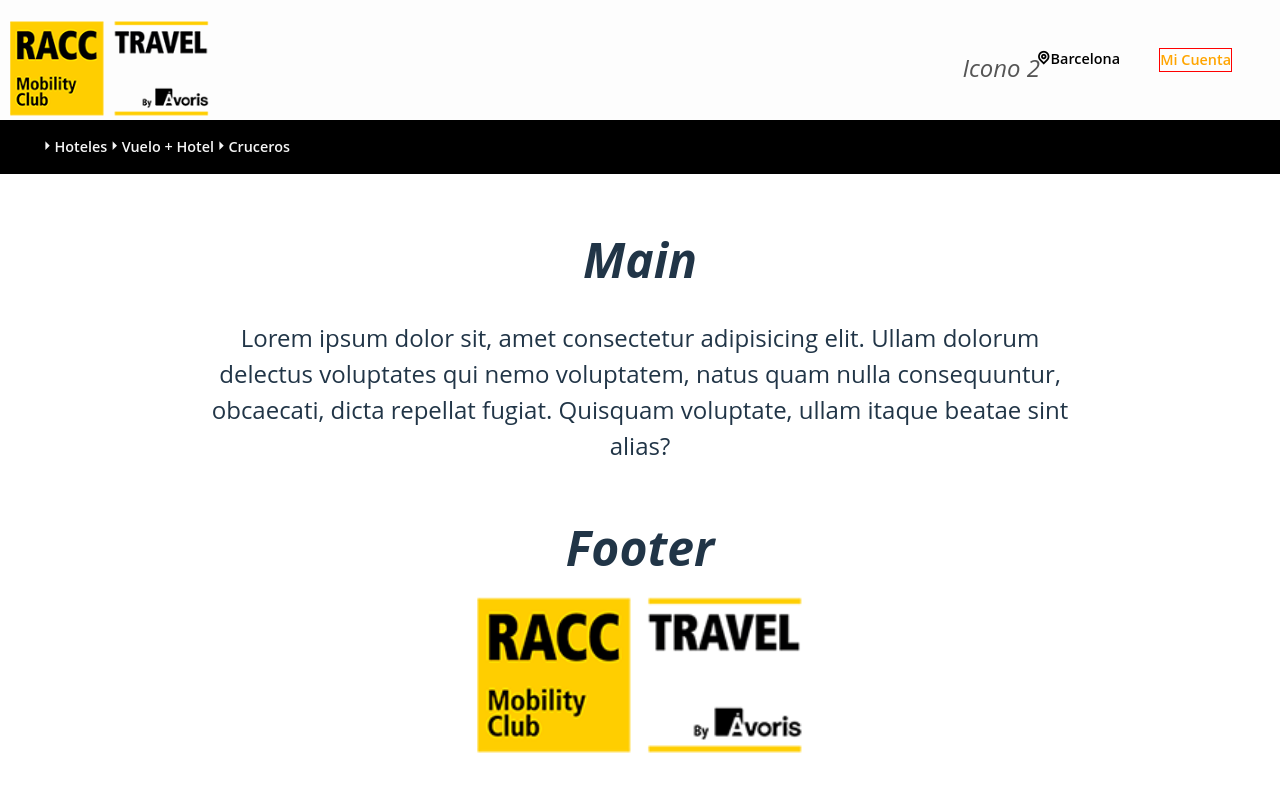
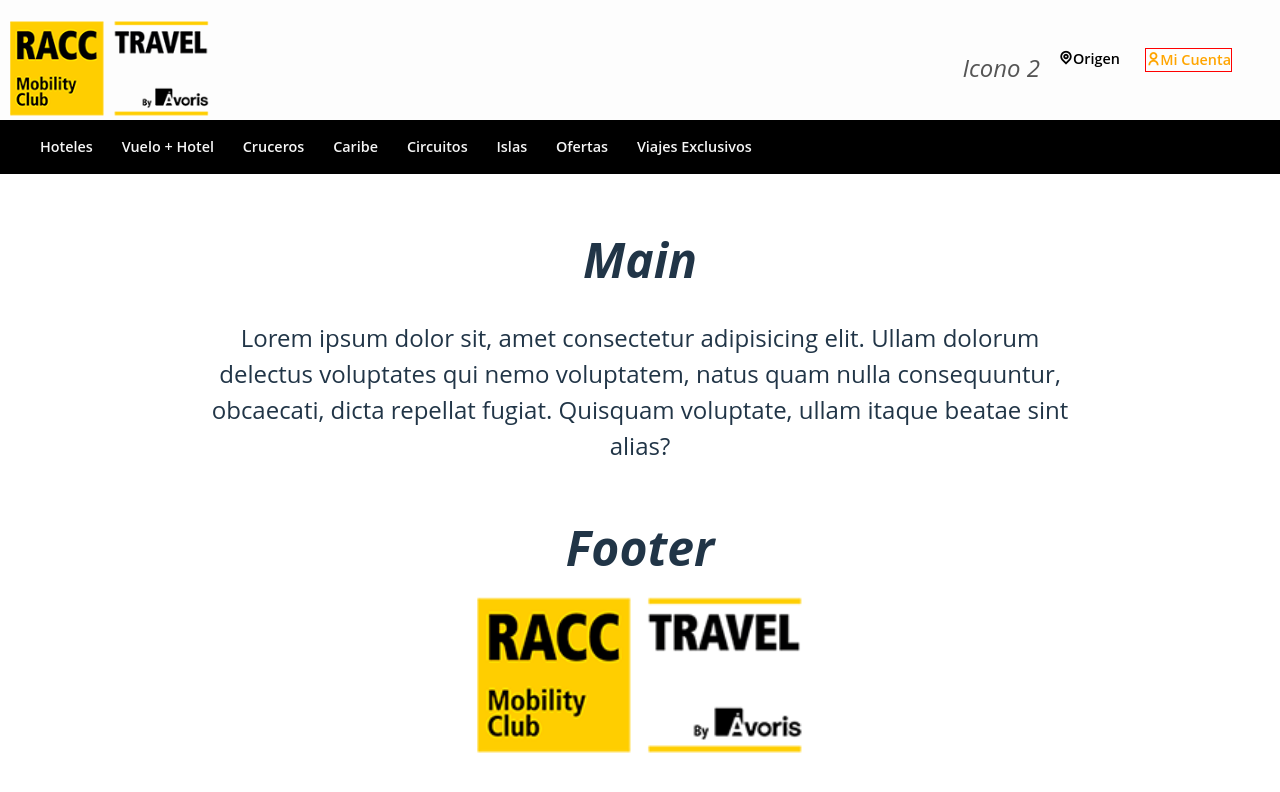
Before and after one commit to oyham/VarCPT, a React (Vite) app: page / in a window 1280 px wide. Shown: the top 792 px of the page. Built offline with nearby package versions, Linux system fonts and the light colour scheme.

Commit message:
add i displays

```diff
--- a/src/App.css
+++ b/src/App.css
@@ -101,6 +101,10 @@ ol {
 
 .link__acc{
   border: 1px solid red;
+}
+
+.link__acc-user{
+  display: none;
 }
 
 .login__link {
@@ -316,10 +320,18 @@ ol {
     /* gap: 1rem; */
   }
 
+  .nav__link i{
+    display: none;
+  }
+
   .link__acc {
     position: absolute;
     top: 3rem;
     right: 3rem;
+  }
+
+  .link__acc-user i{
+    display: block;
   }
   .nav__toggle {
     display: none;
@@ -348,7 +360,7 @@ ol {
     color: #000;
   }
 
-  .nav__place-link span:nth-child(2){
+  .nav__place-link span:nth-child(3){
     display: none;
   }
 
@@ -368,8 +380,11 @@ ol {
     padding: 0;
   }
 
+
+
   .nav__ul{
     display: flex;
+    gap: 1.8rem;
   }
 
   .img__nav-logo {
--- a/src/components/Header.jsx
+++ b/src/components/Header.jsx
@@ -15,9 +15,10 @@ const Header = () => {
                         <li className="nav-item link__acc">
                             <Link
                                 href="/"
-                                className="nav__link"
+                                className="nav__link link__acc-user"
                                 onClick={toggleMenu}
                             >
+                                <i className="ri-user-line"></i>
                                 Mi Cuenta
                             </Link>
                             <Link
@@ -82,6 +83,56 @@ const Header = () => {
                                         Cruceros
                                     </Link>
                                 </li>
+                                <li>
+                                    <Link
+                                        href="/"
+                                        className="nav__link"
+                                        onClick={toggleMenu}
+                                    >
+                                        <i className="ri-arrow-right-s-fill"></i>
+                                        Caribe
+                                    </Link>
+                                </li>
+                                <li>
+                                    <Link
+                                        href="/"
+                                        className="nav__link"
+                                        onClick={toggleMenu}
+                                    >
+                                        <i className="ri-arrow-right-s-fill"></i>
+                                        Circuitos
+                                    </Link>
+                                </li>
+                                <li>
+                                    <Link
+                                        href="/"
+                                        className="nav__link"
+                                        onClick={toggleMenu}
+                                    >
+                                        <i className="ri-arrow-right-s-fill"></i>
+                                        Islas
+                                    </Link>
+                                </li>
+                                <li>
+                                    <Link
+                                        href="/"
+                                        className="nav__link"
+                                        onClick={toggleMenu}
+                                    >
+                                        <i className="ri-arrow-right-s-fill"></i>
+                                        Ofertas
+                                    </Link>
+                                </li>
+                                <li>
+                                    <Link
+                                        href="/"
+                                        className="nav__link"
+                                        onClick={toggleMenu}
+                                    >
+                                        <i className="ri-arrow-right-s-fill"></i>
+                                        Viajes Exclusivos
+                                    </Link>
+                                </li>
                             </ul>
                         </li>
                     </ul>
```
